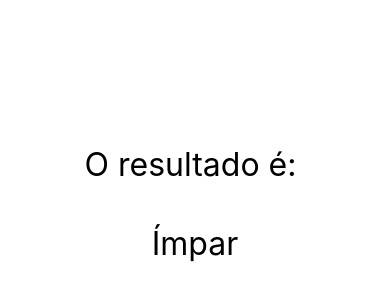
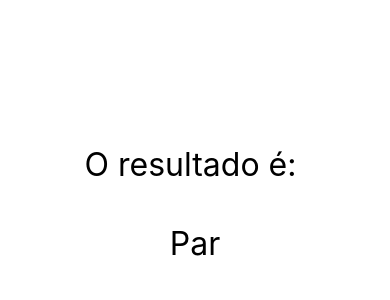
Before and after one commit to liviacardoso03/react-native-projects, a React Native app: screen / in a window 390 px wide. Shown: the part 218-518 px from the top of the page. Built offline with nearby package versions, Linux system fonts and the light colour scheme.

Commit message:
Par e Ímpar

```diff
--- a/src/App.js
+++ b/src/App.js
@@ -17,7 +17,7 @@ import ParImpar from './components/ParImpar';
 
 export default () => (
   <SafeAreaView style={style.App}>
-    <ParImpar num={3} />
+    <ParImpar num={34} />
     {/* <Diferenciar /> */}
     {/* <ContadorV2 /> */}
     {/* <Pai /> */}
--- a/src/components/ParImpar.js
+++ b/src/components/ParImpar.js
@@ -3,19 +3,14 @@ import {SafeAreaView, Text} from 'react-native';
 import Estilo from './style';
 
 export default ({num = 0}) => {
-  if (num % 2 === 0) {
-    return (
-      <SafeAreaView>
-        <Text style={Estilo.fontG}>O resultado é: </Text>
+  return (
+    <SafeAreaView>
+      <Text style={Estilo.fontG}>O resultado é: </Text>
+      {num % 2 === 0 ? (
         <Text style={Estilo.fontG}>Par</Text>
-      </SafeAreaView>
-    );
-  } else {
-    return (
-      <SafeAreaView>
-        <Text style={Estilo.fontG}>O resultado é: </Text>
+      ) : (
         <Text style={Estilo.fontG}>Ímpar</Text>
-      </SafeAreaView>
-    );
-  }
+      )}
+    </SafeAreaView>
+  );
 };
```
